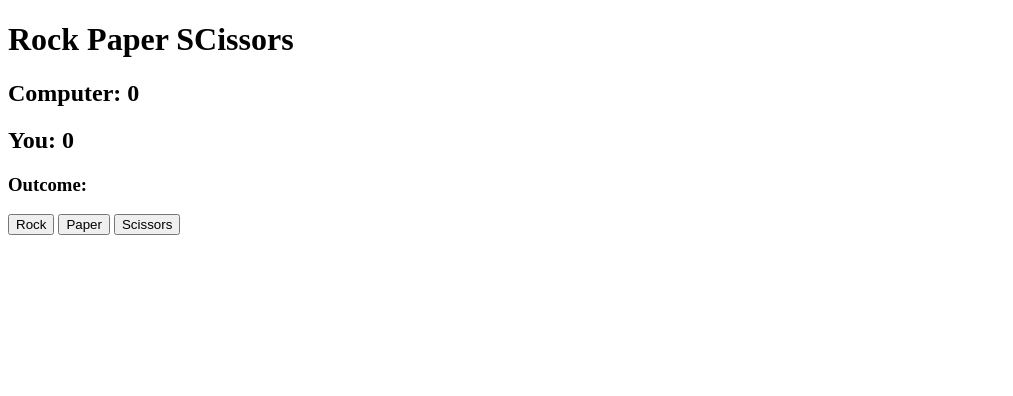
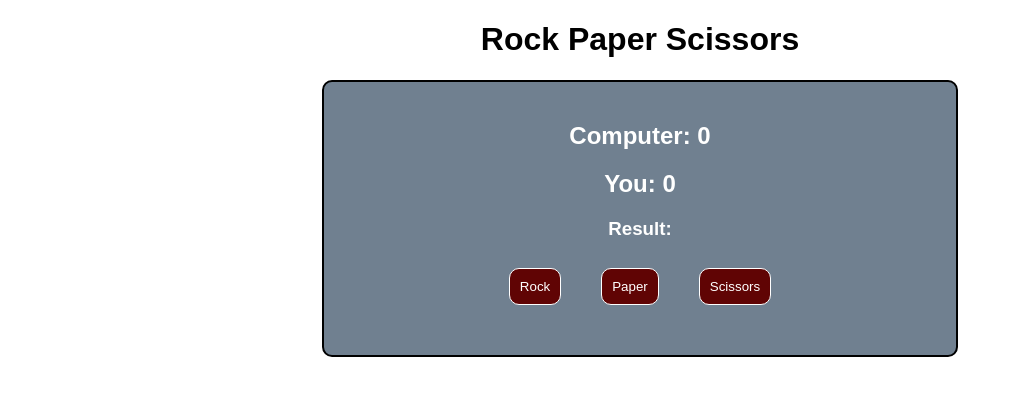
Before and after one commit to jjcaliao/week-3, a plain HTML site: page index.html in a window 1280 px wide. Shown: the whole page, without its empty margins (0-1013 px from the left). Drawn offline with Linux system fonts and the light colour scheme.

Commit message:
added css

```diff
--- a/index.html
+++ b/index.html
@@ -4,19 +4,21 @@
     <meta charset="UTF-8">
     <meta http-equiv="X-UA-Compatible" content="IE=edge">
     <meta name="viewport" content="width=device-width, initial-scale=1.0">
+    <link rel="stylesheet" href="style.css">
     <title>Main</title>
 </head>
 <body>
-    <header><h1>Rock Paper SCissors</h1></header>
-    <content>
+    <header><h1>Rock Paper Scissors</h1></header>
+    <section>
         <h2>Computer: <span id="cscore">0</span></h2>
         <h2>You: <span id="pscore">0</span></h2>
-        <h3>Outcome: <span id="result"></span></h3>
-
-        <button id="rock">Rock</button>
-        <button id="paper">Paper</button>
-        <button id="scissors">Scissors</button>
-    </content>
+        <h3>Result: <span id="result"></span> </h3>
+        <div id="choices">
+            <button id="rock">Rock</button>
+            <button id="paper">Paper</button>
+            <button id="scissors">Scissors</button>
+        </div>
+    </section>
     <script src="javascript.js"></script>
 </body>
 </html>
--- a/javascript.js
+++ b/javascript.js
@@ -16,39 +16,47 @@ function computerPlay(){ //randomly generates choice
 
 function round(playerChoice, computerChoice){ //generates outcomes for each rounds and adds to the score
     if(playerChoice == computerChoice){
+        result.style.color = "orange";
         return "Tie!";
     }
     else if(playerChoice == "rock"){
         if(computerChoice == "paper"){
             cscore ++;
+            result.style.color = "#ff0000";
             return "Paper beats rock. You lose!";
         }
         else{
             pscore ++;
+            result.style.color = "#00ff00";
             return "Rock beats scissors. You win!";
         }
     }
     else if(playerChoice == "paper"){
         if(computerChoice == "scissors"){
             cscore ++;
+            result.style.color = "#ff0000";
             return "Scissors beats paper. You lose!";
         }
         else{
             pscore ++;
+            result.style.color = "#00ff00";
             return "Paper beats rock. You win!";
         }
     }
     else if(playerChoice == "scissors"){
         if(computerChoice == "rock"){
             cscore ++;
+            result.style.color = "#ff0000";
             return "Rock beats scissors. You lose!";
         }
         else{
             pscore ++;
+            result.style.color = "#00ff00";
             return "Scissors beats paper. You win!";
         }
     }
     else{
+        result.style.color = "#ffffff";
         return "Invalid input. Either select 'rock', 'paper' or 'scissors'.";
     }
 }
@@ -63,12 +71,14 @@ btns.forEach(possibleChoice => possibleChoice.addEventListener('click', function
         for (const btn of btns) {
             btn.disabled = true
         }
+        result.style.color = "#ffffff";
         result.innerHTML = "You win!";
     }
     else if(cscore == 5){
         for (const btn of btns) {
             btn.disabled = true
         }
+        result.style.color = "#ffffff";
         result.innerHTML = "Computer wins!";
     }
 }));
--- /dev/null
+++ b/style.css
@@ -0,0 +1,32 @@
+body{
+    font-family: Arial, Helvetica, sans-serif;
+}
+
+header, h2, h3{
+    text-align: center;
+}
+
+section{
+    background-color:slategrey;
+    color: white;
+    border: 2px solid black;
+    border-radius: 10px;
+    margin: auto;
+    width: 50%;
+    padding-top: 20px;
+    padding-bottom: 40px;
+}
+
+#choices{
+    display: flex;
+    justify-content: center;
+}
+
+button{
+    margin: 10px 20px;
+    padding: 10px;
+    color: white;
+    background-color: rgb(96, 4, 4);
+    border: 1px solid white;
+    border-radius: 10px;
+}
```
